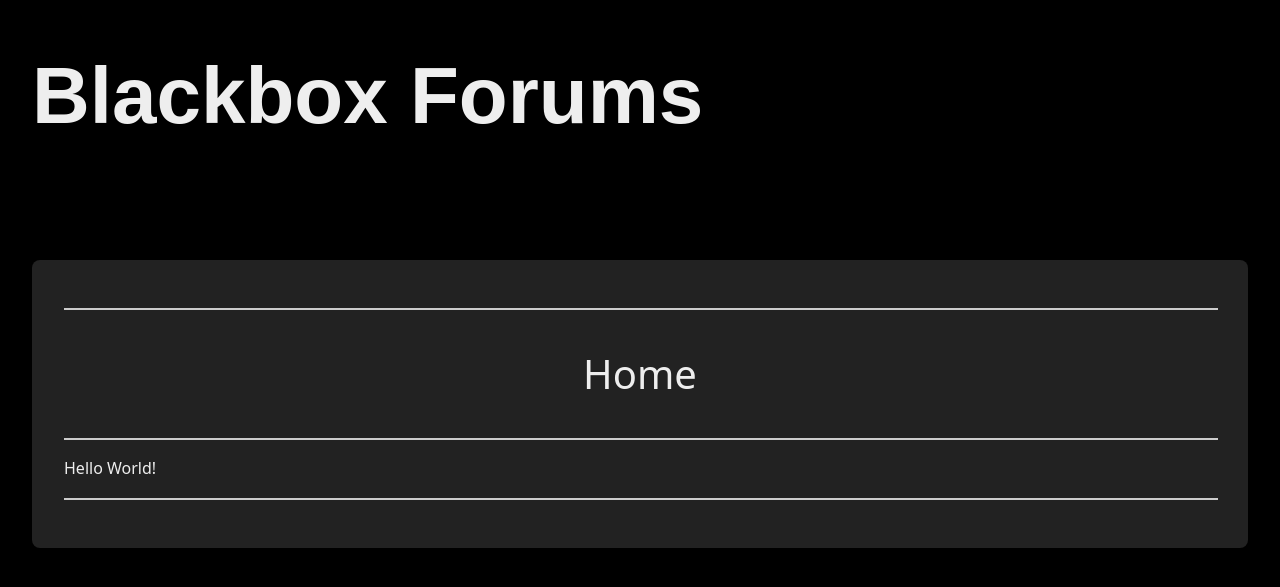
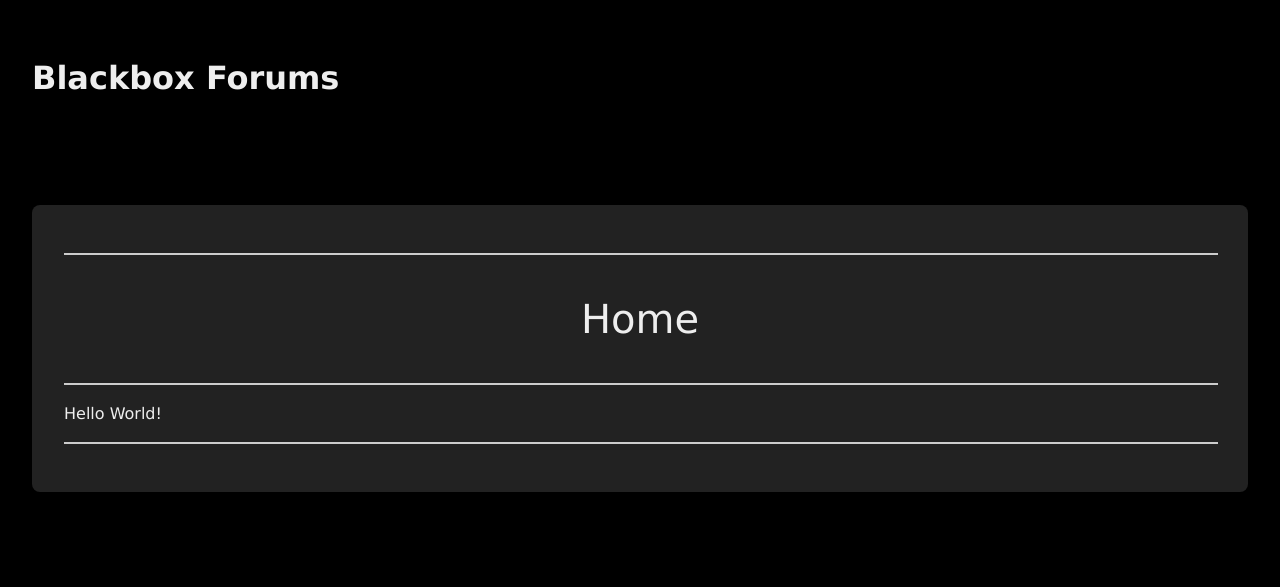
Before and after one commit to blackboxforums/blackboxforums.github.io, a Jekyll site: the page built from index.md, in a window 1280 px wide. Shown: the top 587 px of the page. Built offline with Jekyll 4.4.1, drawn with Linux system fonts in a browser that asks for light colours.

Commit message:
Update style.css

```diff
--- a/assets/css/style.css
+++ b/assets/css/style.css
@@ -16,6 +16,7 @@
   --hr-color: #ccc;
   --title-underline: #eee;
   --button-border: #444;
+  --font-default: Verdana, system-ui, sans-serif;
 }
 
 body {
@@ -23,7 +24,7 @@ body {
   padding: 2rem;
   background-color: var(--bg-color);
   color: var(--text-color);
-  font-family: 'Outfit', system-ui, sans-serif;
+  font-family: var(--font-default);
   line-height: 1.6;
 }
 
@@ -81,20 +82,12 @@ div.blockquote {
 
 header {
   padding: 0;
-  color: var(--header-color);
-  font-family: 'Urbanist', sans-serif;
 }
 
-header a,
-header a:visited,
-header a:hover {
+header h1 a,
+header h1 a:visited,
+header h1 a:hover {
   color: var(--header-color) !important;
-}
-
-header h1 {
-  font-size: 5rem;
-  margin: 0;
-  color: var(--header-color);
 }
 
 /* Post Style */
@@ -107,7 +100,7 @@ div.post {
   border-radius: 8px;
 }
 
-div.post header {
+div.post header h1 {
   color: var(--accent-color);
   font-size: 1.5em;
   padding: 1em;
```
